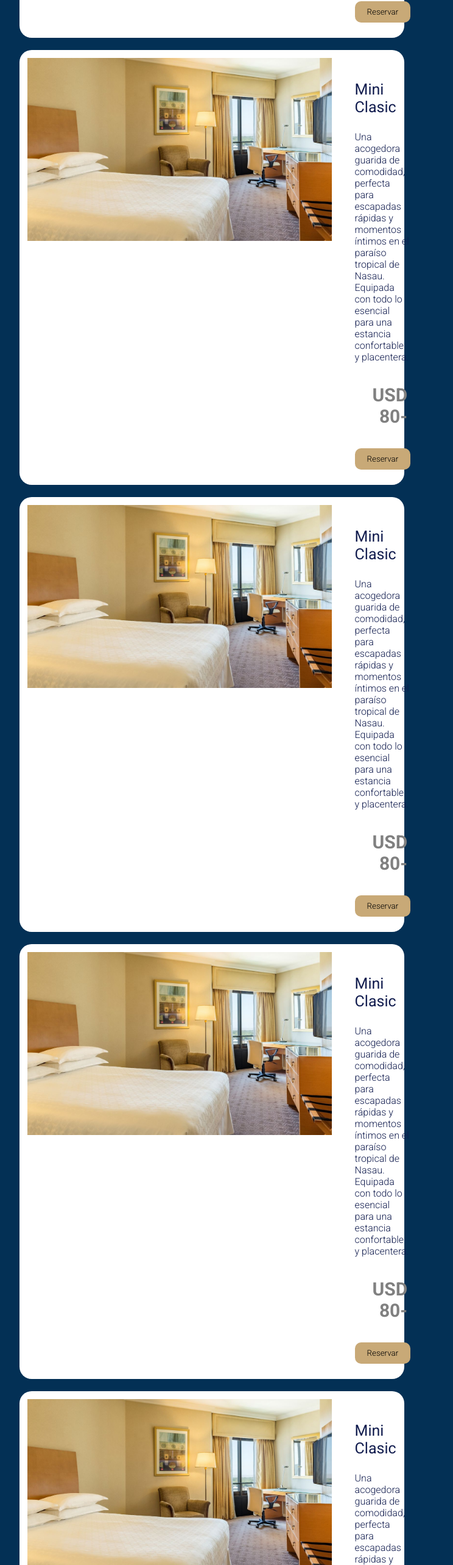
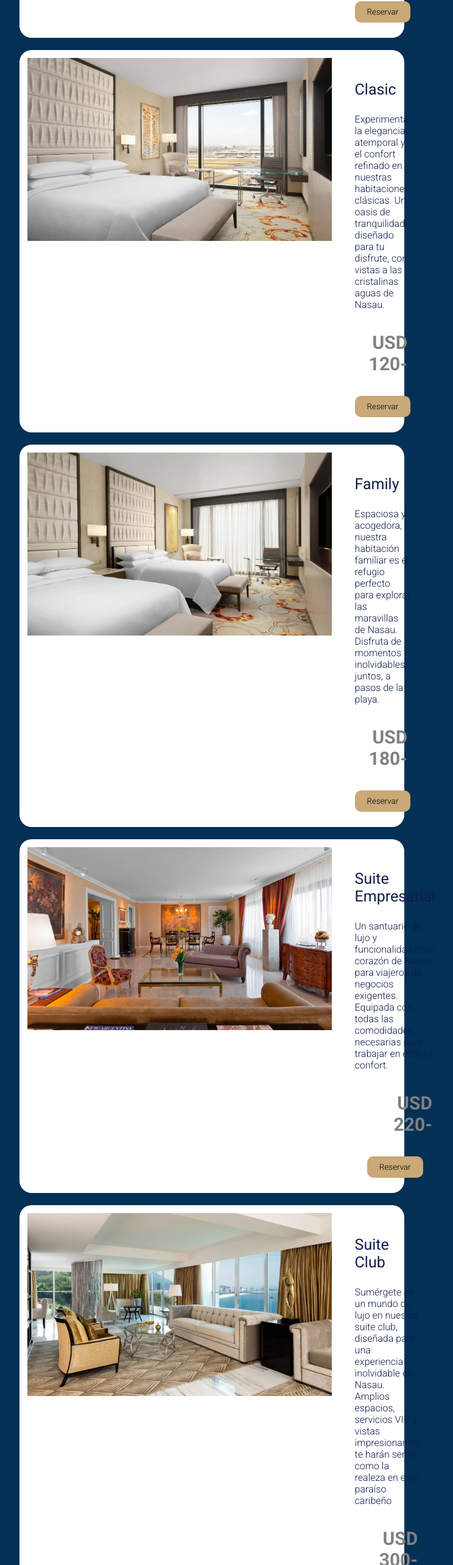
Before and after one commit to Martin-Cifre/HotelReact, a React (Vite) app: page /habitaciones in a window 1280 px wide. Shown: the part 1081-3647 px from the top of the page at 61% size, without its empty margins (292-1036 px from the left). Built offline with nearby package versions, Linux system fonts and the light colour scheme.

Commit message:
agregados todas las habitaciones

```diff
--- a/src/Pages/RoomsPage.tsx
+++ b/src/Pages/RoomsPage.tsx
@@ -33,22 +33,20 @@ export const RoomsPage = () => {
           </div>
         </div>
 
-
         <div className={styles.roomContainer}>
           <img
             className={styles.roomImg}
-            src={getImgUrl("RoomSite/miniClasic.jpg")}
-            alt="imagen Mini Clasic"
+            src={getImgUrl("RoomSite/Clasic.jpg")}
+            alt="imagen Clasic"
           />
           <div className={styles.detail}>
-            <h3>Mini Clasic</h3>
+            <h3>Clasic</h3>
             <p className={styles.parrafo}>
-              Una acogedora guarida de comodidad, perfecta para escapadas
-              rápidas y momentos íntimos en el paraíso tropical de Nasau.
-              Equipada con todo lo esencial para una estancia confortable y
-              placentera.
+              Experimenta la elegancia atemporal y el confort refinado en
+              nuestras habitaciones clásicas. Un oasis de tranquilidad diseñado
+              para tu disfrute, con vistas a las cristalinas aguas de Nasau.
             </p>
-            <p className={styles.precio}> USD 80-</p>
+            <p className={styles.precio}> USD 120-</p>
             <div className={styles.buttonLocation}>
               <button className={styles.button}>Reservar</button>
             </div>
@@ -58,18 +56,17 @@ export const RoomsPage = () => {
         <div className={styles.roomContainer}>
           <img
             className={styles.roomImg}
-            src={getImgUrl("RoomSite/miniClasic.jpg")}
-            alt="imagen Mini Clasic"
+            src={getImgUrl("RoomSite/Family.jpg")}
+            alt="imagen Family"
           />
           <div className={styles.detail}>
-            <h3>Mini Clasic</h3>
+            <h3>Family</h3>
             <p className={styles.parrafo}>
-              Una acogedora guarida de comodidad, perfecta para escapadas
-              rápidas y momentos íntimos en el paraíso tropical de Nasau.
-              Equipada con todo lo esencial para una estancia confortable y
-              placentera.
+              Espaciosa y acogedora, nuestra habitación familiar es el refugio
+              perfecto para explorar las maravillas de Nasau. Disfruta de
+              momentos inolvidables juntos, a pasos de la playa.
             </p>
-            <p className={styles.precio}> USD 80-</p>
+            <p className={styles.precio}> USD 180-</p>
             <div className={styles.buttonLocation}>
               <button className={styles.button}>Reservar</button>
             </div>
@@ -79,18 +76,17 @@ export const RoomsPage = () => {
         <div className={styles.roomContainer}>
           <img
             className={styles.roomImg}
-            src={getImgUrl("RoomSite/miniClasic.jpg")}
-            alt="imagen Mini Clasic"
+            src={getImgUrl("RoomSite/SuiteEmpresaial.jpg")}
+            alt="imagen Suite Empresarial"
           />
           <div className={styles.detail}>
-            <h3>Mini Clasic</h3>
+            <h3>Suite Empresarial</h3>
             <p className={styles.parrafo}>
-              Una acogedora guarida de comodidad, perfecta para escapadas
-              rápidas y momentos íntimos en el paraíso tropical de Nasau.
-              Equipada con todo lo esencial para una estancia confortable y
-              placentera.
+              Un santuario de lujo y funcionalidad en el corazón de Nasau para
+              viajeros de negocios exigentes. Equipada con todas las comodidades
+              necesarias para trabajar en estilo y confort.
             </p>
-            <p className={styles.precio}> USD 80-</p>
+            <p className={styles.precio}> USD 220-</p>
             <div className={styles.buttonLocation}>
               <button className={styles.button}>Reservar</button>
             </div>
@@ -100,18 +96,18 @@ export const RoomsPage = () => {
         <div className={styles.roomContainer}>
           <img
             className={styles.roomImg}
-            src={getImgUrl("RoomSite/miniClasic.jpg")}
-            alt="imagen Mini Clasic"
+            src={getImgUrl("RoomSite/SuiteClub.jpg")}
+            alt="imagen Suite Club"
           />
           <div className={styles.detail}>
-            <h3>Mini Clasic</h3>
+            <h3>Suite Club</h3>
             <p className={styles.parrafo}>
-              Una acogedora guarida de comodidad, perfecta para escapadas
-              rápidas y momentos íntimos en el paraíso tropical de Nasau.
-              Equipada con todo lo esencial para una estancia confortable y
-              placentera.
+              Sumérgete en un mundo de lujo en nuestra suite club, diseñada para
+              una experiencia inolvidable en Nasau. Amplios espacios, servicios
+              VIP y vistas impresionantes te harán sentir como la realeza en
+              este paraíso caribeño
             </p>
-            <p className={styles.precio}> USD 80-</p>
+            <p className={styles.precio}> USD 300-</p>
             <div className={styles.buttonLocation}>
               <button className={styles.button}>Reservar</button>
             </div>
```
